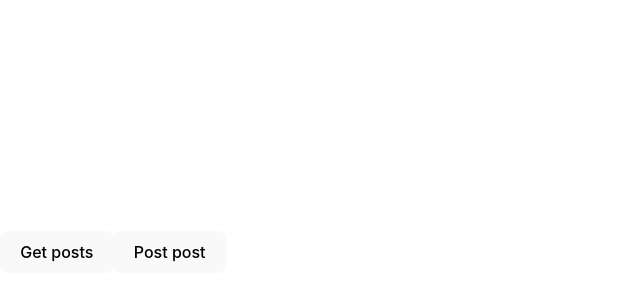
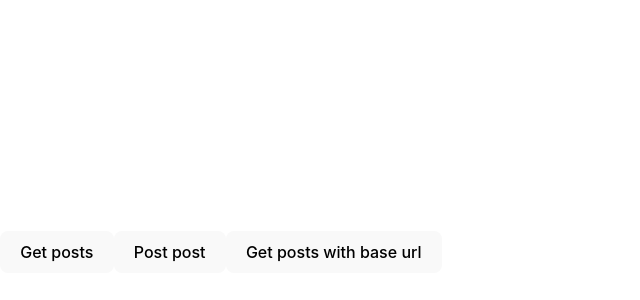
Before and after one commit to CodeCraft-LTDA/react18-nono-requisicao-axios-vite, a React (Vite) app: page / in a window 1280 px wide. Shown: the part 140-440 px from the top of the page, without its empty margins (0-640 px from the left). Built offline with nearby package versions, Linux system fonts and the light colour scheme.

Commit message:
aula 84 instancias e configuracoes padroes

```diff
--- a/src/App.tsx
+++ b/src/App.tsx
@@ -12,6 +12,11 @@ const App = () => {
   const [postsData, setPostsData] = useState<Post[]>([]);
   const [loading, setLoading] = useState<boolean>(false);
   const [error, setError] = useState<string>('');
+
+  // axios.defaults.baseURL = 'https://jsonplaceholder.typicode.com';
+  const api = axios.create({
+    baseURL: 'https://jsonplaceholder.typicode.com'
+  });
 
   const handleGetPosts = async () => {
     setLoading(true);
@@ -45,11 +50,26 @@ const App = () => {
     setLoading(false);
   }
 
+  const handleGetPostsWithBaseUrl = async () => {
+    setLoading(true);
+
+    try {
+      const postsRequest = await api.get<Post[]>('/posts');
+      setPostsData(postsRequest.data);
+    } catch (error) {
+      setError('Error getting posts');
+    }
+
+    setLoading(false);
+  }
+
 
   return (
     <div>
       <button onClick={handleGetPosts}>Get posts</button>
       <button onClick={handlePostPost}>Post post</button>
+      <button onClick={handleGetPostsWithBaseUrl}>Get posts with base url</button>
+
       {loading && <p>Loading...</p>}
       {error && <p>{error}</p>}
       <ul>
```
